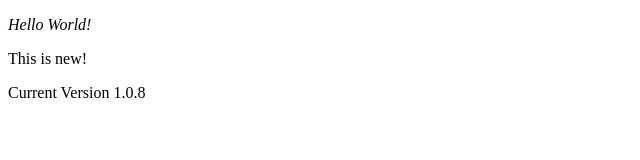
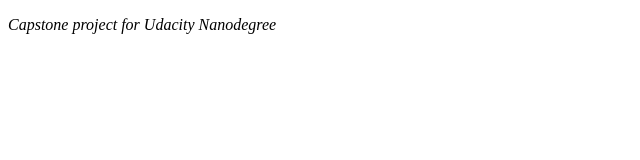
Before and after one commit to ksleeq21/devops-project, a website: page public/index.html in a window 1280 px wide. Shown: the whole page, without its empty margins (0-640 px from the left). Drawn offline with Linux system fonts and the light colour scheme.

Commit message:
Increase version

```diff
--- a/package.json
+++ b/package.json
@@ -1,6 +1,6 @@
 {
   "name": "devops-project",
-  "version": "1.0.8",
+  "version": "1.0.10",
   "description": "DevOps Project WebApp",
   "main": "index.js",
   "scripts": {
--- a/public/index.html
+++ b/public/index.html
@@ -5,8 +5,6 @@
   </head>
 
   <body>
-    <p><em>Hello World!</em></p>
-    <p>This is new!</p>
-    <p>Current Version 1.0.8</p>
+    <p><em>Capstone project for Udacity Nanodegree</em></p>
   </body>
 </html>
```
